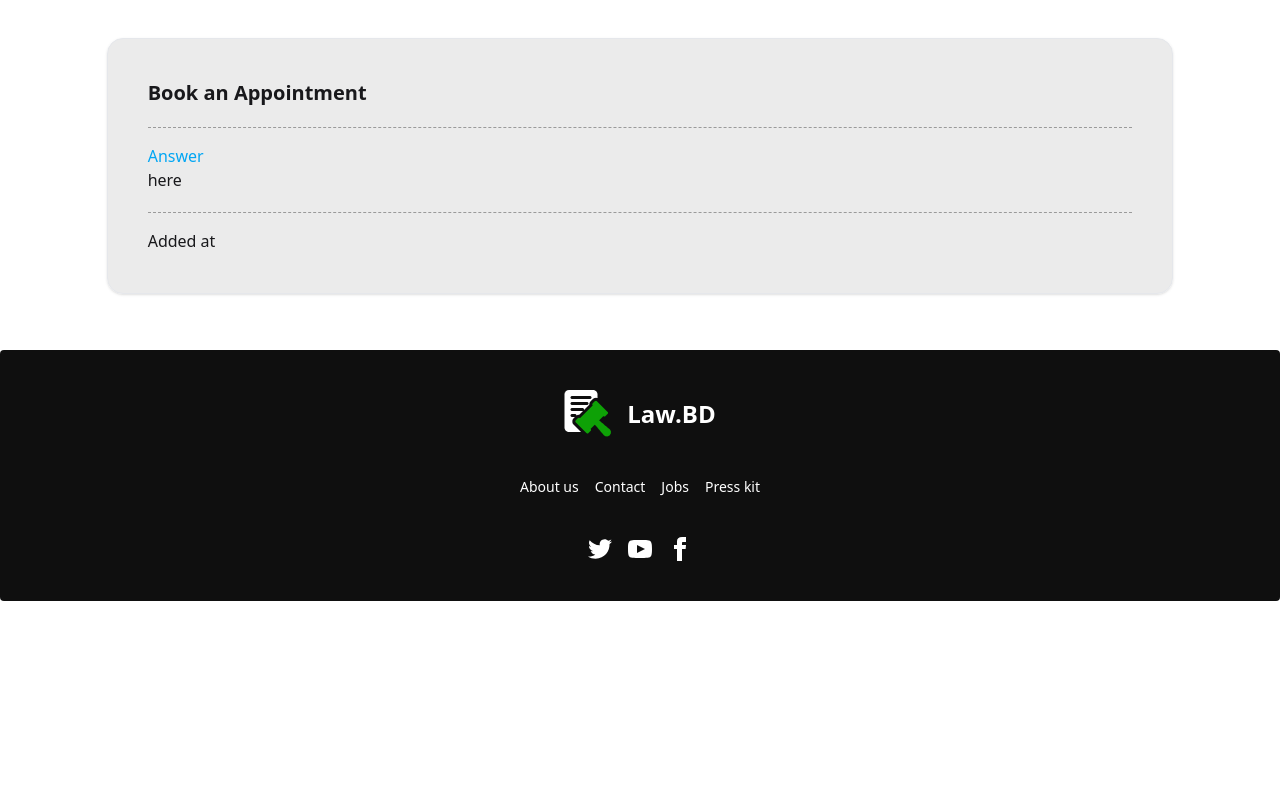
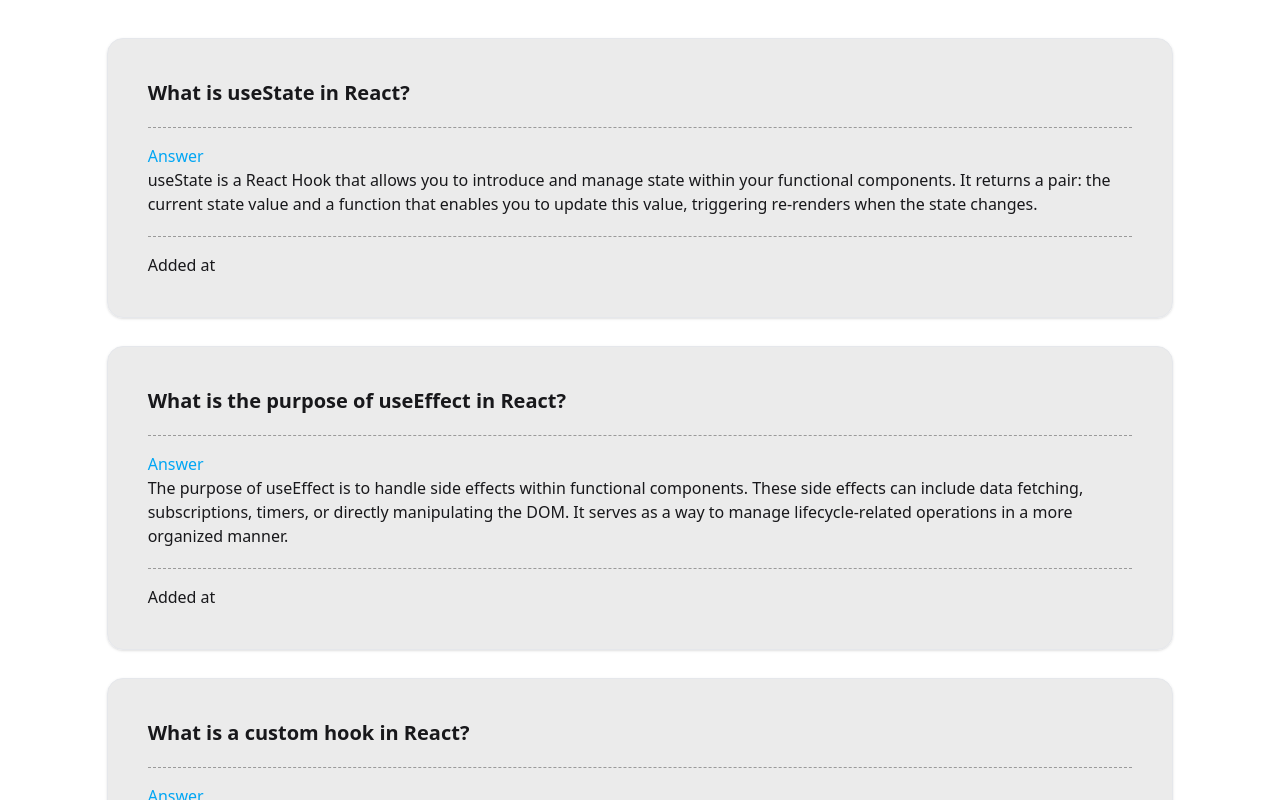
Before and after one commit to MUSHUBO/A8-08-lawyer-appointment-application, a React (Vite) app: page /blogs in a window 1280 px wide. Shown: the part 260-1060 px from the top of the page. Before the commit the page ends 861 px from the top, so only its background shows below. Built offline with nearby package versions, Linux system fonts and the light colour scheme.

Commit message:
added the blogs section

```diff
--- /dev/null
+++ b/public/blogs.json
@@ -0,0 +1,27 @@
+[
+    {
+      "id": 1,
+      "question": "What is useState in React?",
+      "answer": "useState is a React Hook that allows you to introduce and manage state within your functional components. It returns a pair: the current state value and a function that enables you to update this value, triggering re-renders when the state changes."
+    },
+    {
+      "id": 2,
+      "question": "What is the purpose of useEffect in React?",
+      "answer": "The purpose of useEffect is to handle side effects within functional components. These side effects can include data fetching, subscriptions, timers, or directly manipulating the DOM. It serves as a way to manage lifecycle-related operations in a more organized manner."
+    },
+    {
+      "id": 3,
+      "question": "What is a custom hook in React?",
+      "answer": "A custom hook in React is a reusable JavaScript function, named starting with 'use', that encapsulates stateful logic or side effects. It can utilize other built-in React Hooks to share and reuse complex logic across multiple components, promoting cleaner and more maintainable code."
+    },
+    {
+      "id": 4,
+      "question": "What is the difference between controlled and uncontrolled components in React?",
+      "answer": "In controlled components, the value of form elements is tied to and controlled by React state. Every change in the input element triggers a state update, making React the single source of truth. Uncontrolled components, on the other hand, rely on the DOM itself to store the form data, and you typically use refs to access their values when needed."
+    },
+    {
+      "id": 5,
+      "question": "What is useFormStatus() in React?",
+      "answer": "useFormStatus is a React Hook that provides information about the submission state of a `<form>`. It returns details such as whether the form is currently submitting, the data submitted upon successful submission, any errors encountered during submission, and the action that initiated the submission."
+    }
+  ]
--- a/src/Routes/Routes.jsx
+++ b/src/Routes/Routes.jsx
@@ -33,6 +33,7 @@
         },
         {
           path: '/blogs',
+          loader: ()=> fetch('/blogs.json'),
           Component: Blogs
         },
         {
--- /dev/null
+++ b/src/pages/Blog/Blog.jsx
@@ -0,0 +1,28 @@
+import React from 'react';
+
+const Blog = ({ blog }) => {
+    console.log(blog);
+
+    return (
+        <div>
+            <div className='text-start shadow-sm border bg-[#0F0F0F15] border-gray-200  p-4 md:p-7 lg:p-10 rounded-2xl space-y-5 mb-7'>
+                <h1 className='text-lg lg:text-xl font-bold'> {blog.question} </h1>
+
+                <p className='border-b border-[#14141460] border-dashed my-4'></p>
+
+                <div className=''>
+                    <h5 className='font-medium text-sky-500'>Answer</h5>
+                    <h5 className='font-medium'> {blog.answer} </h5>
+                </div>
+
+                <p className='border-b border-[#14141460] border-dashed my-4'></p>
+
+                <div className='date'>
+                    <h5>Added at </h5>
+                </div>
+            </div>
+        </div>
+    );
+};
+
+export default Blog;
--- a/src/pages/Blogs/Blogs.jsx
+++ b/src/pages/Blogs/Blogs.jsx
@@ -1,6 +1,12 @@
 import React from 'react';
+import { useLoaderData } from 'react-router';
+import Blog from '../Blog/Blog';
 
 const Blogs = () => {
+
+    const blogs = useLoaderData();
+    // console.log(blogs);
+
     return (
         <div className='w-10/12 mx-auto my-14'>
             <div className='text-center mb-16 '>
@@ -8,21 +14,10 @@
                 <p>Let's explore some basic concept that will make you a good developer</p>
             </div>
 
-            <div className='text-start shadow-sm border bg-[#0F0F0F15] border-gray-200  p-4 md:p-7 lg:p-10 rounded-2xl space-y-5'>
-                <h1 className='text-lg lg:text-xl font-bold'>Book an Appointment</h1>
-
-                <p className='border-b border-[#14141460] border-dashed my-4'></p>
-
-                <div className=''>
-                    <h5 className='font-medium text-sky-500'>Answer</h5>
-                    <h5 className='font-medium'> here </h5>
-                </div>
-
-                <p className='border-b border-[#14141460] border-dashed my-4'></p>
-
-                <div className='date'>
-                    <h5>Added at </h5>
-                </div>
+            <div>
+                {
+                    blogs.map(blog => <Blog key={blog.id} blog={blog}></Blog>)
+                }
             </div>
         </div>
     );
```
